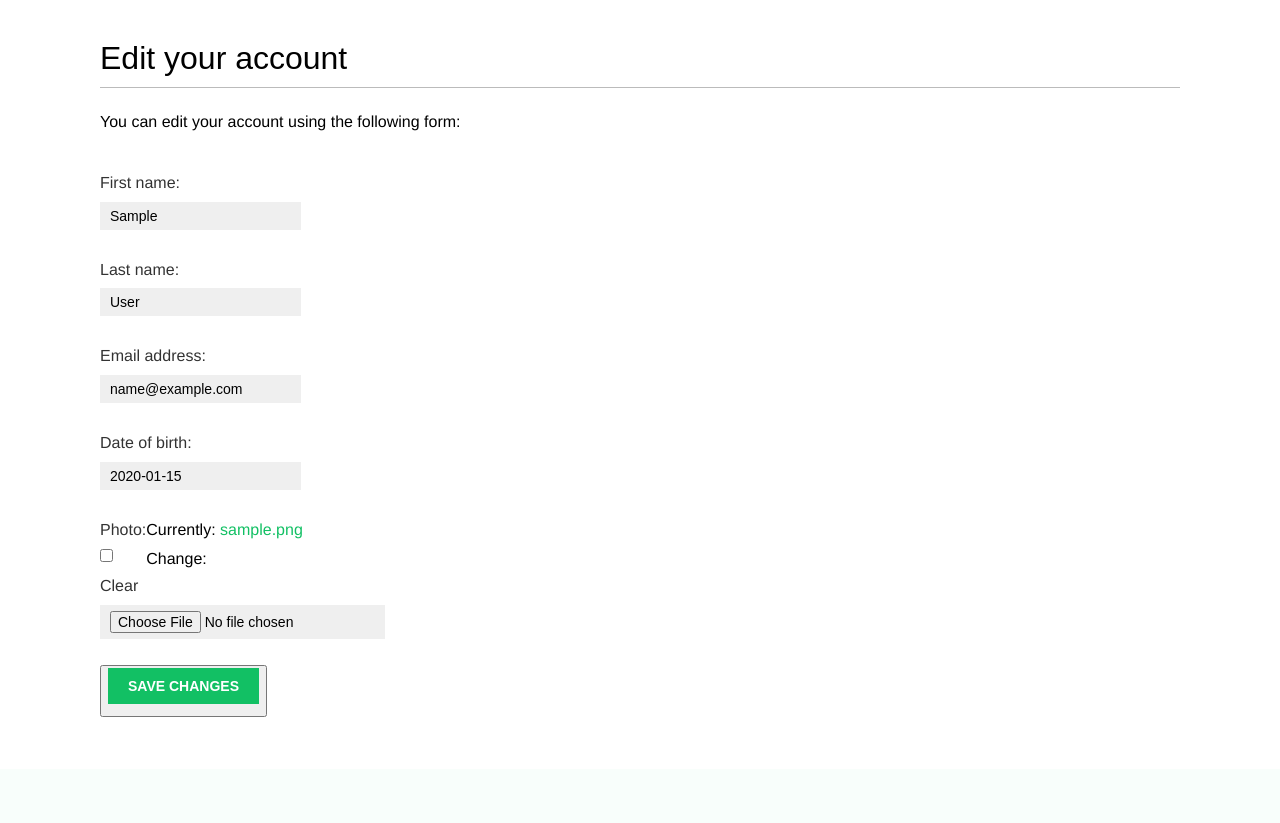
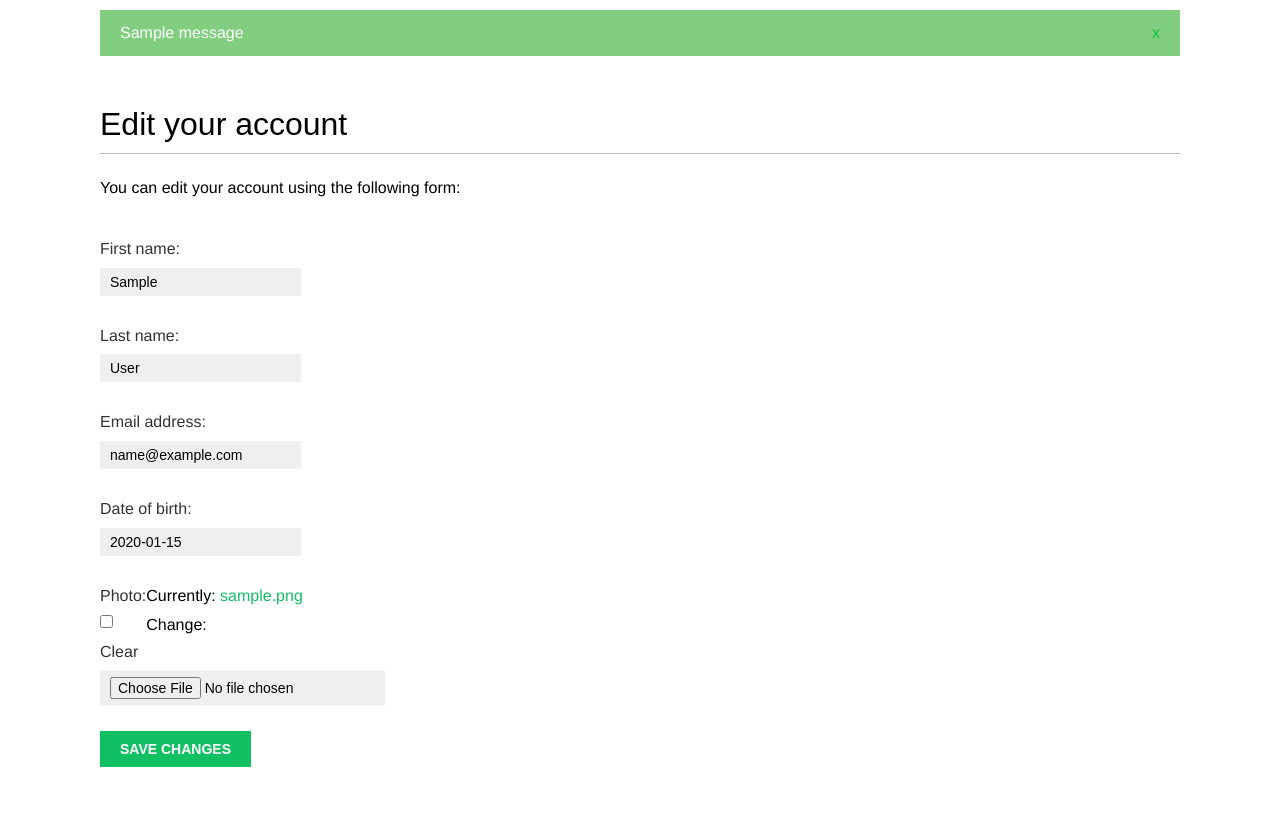
Before and after one commit to igorkang-smc/social-network-app, a Django app: page /account/edit/ in a window 1280 px wide. Shown: the part 48-871 px from the top of the page. Before the commit the page ends 765 px from the top, so only its background shows below. Run offline with Django 5.2, Linux system fonts and the light colour scheme; a user stored in the database is signed in; tables that the repository leaves empty hold one stand-in row (values such as "Sample post"); one stand-in notice (Sample message) is shown; some web fonts are replaced.

Commit message:
feat: add profile edit message in template

```diff
--- a/mysite/account/templates/account/edit.html
+++ b/mysite/account/templates/account/edit.html
@@ -7,6 +7,6 @@
     {{ user_form.as_p }}
     {{ profile_form.as_p }}
     {% csrf_token %}
-    <p><button><input type="submit" value="Save changes"></button></p>
+    <p><input type="submit" value="Save changes"></p>
 </form>
 {% endblock %}
--- a/mysite/account/templates/base.html
+++ b/mysite/account/templates/base.html
@@ -33,6 +33,16 @@
         {% endif %}
     </span>
 </div>
+{% if messages %}
+    <ul class="messages">
+      {% for message in messages %}
+        <li class="{{ message.tags }}">
+          {{ message|safe }}
+          <a href="#" class="close">x</a>
+        </li>
+      {% endfor %}
+    </ul>
+  {% endif %}
 <div id="content">
     {% block content %}
     {% endblock %}
--- a/mysite/account/views.py
+++ b/mysite/account/views.py
@@ -1,10 +1,10 @@
-from django.shortcuts import render
 from django.contrib.auth import authenticate, login
 from django.http import HttpResponse
 from django.shortcuts import render
 from .forms import LoginForm, UserRegistrationForm, UserEditForm, ProfileEditForm
 from django.contrib.auth.decorators import login_required
 from .models import Profile
+from django.contrib import messages
 
 
 # Create your views here.
@@ -84,6 +84,12 @@ def edit(request):
         if user_form.is_valid() and profile_form.is_valid():
             user_form.save()
             profile_form.save()
+            messages.success(
+                request,
+                'Profile updated successfully'
+            )
+        else:
+            messages.error(request, 'Error updating your profile')
     else:
         user_form = UserEditForm(instance=request.user)
         profile_form = ProfileEditForm(instance=request.user.profile)
```
Also changed, not shown: README.md, img_1.png (added).
